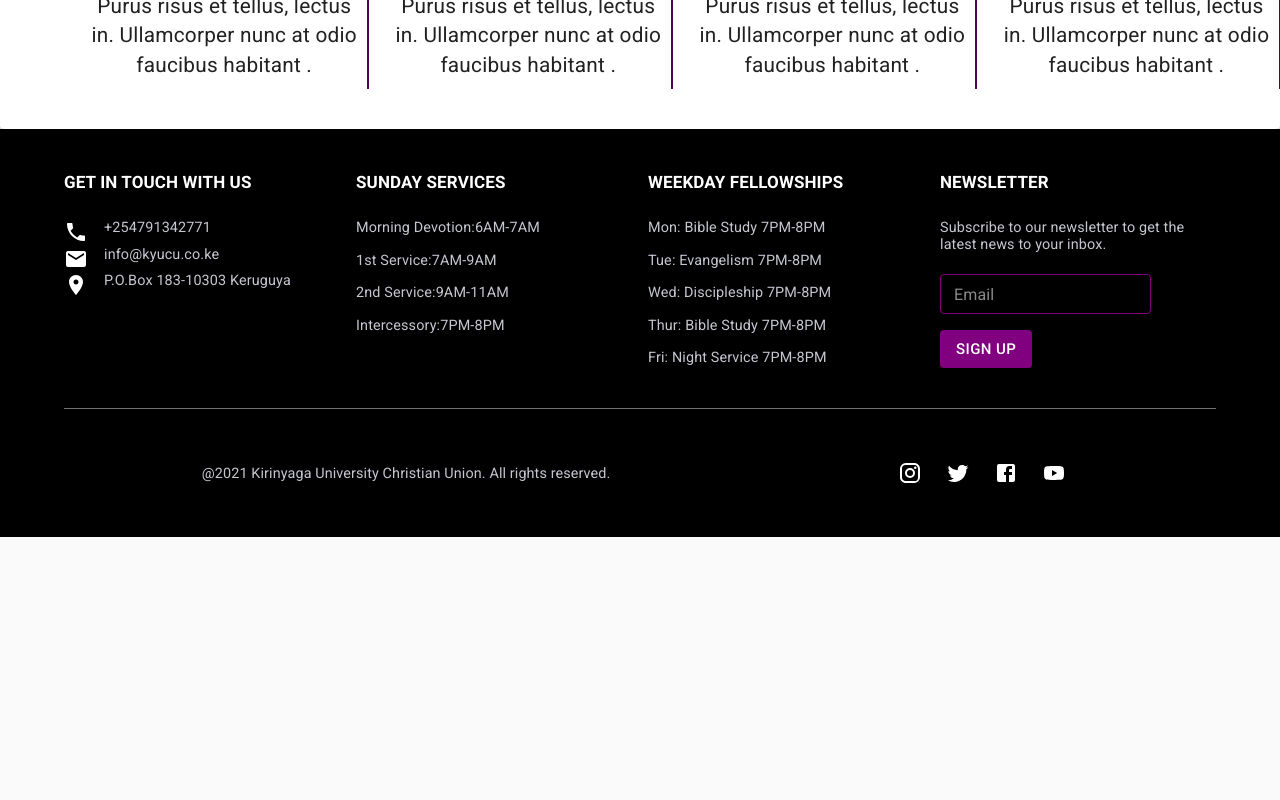
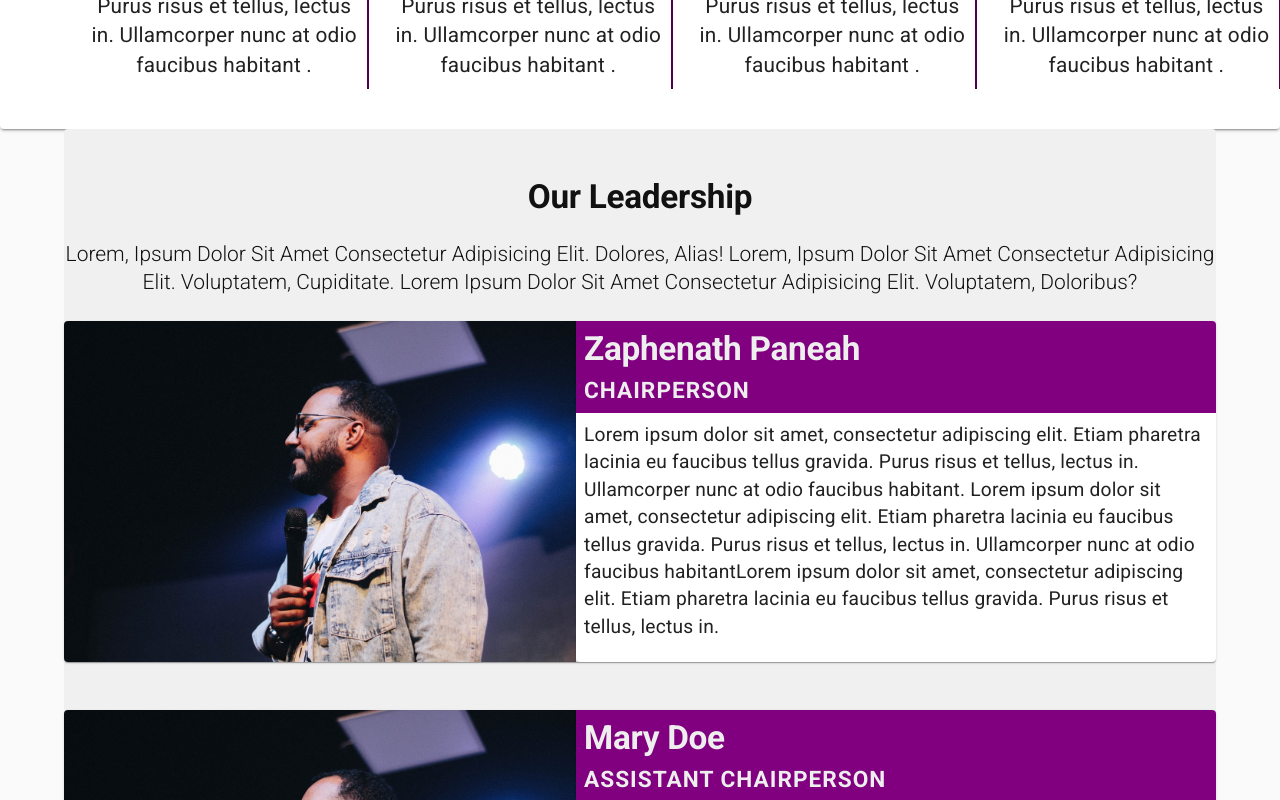
Before and after one commit to KyU-Christian-Union/kyucuwebapp, a React (Create React App) app: page /aboutfaq in a window 1280 px wide. Shown: the part 960-1760 px from the top of the page. Before the commit the page ends 1497 px from the top, so only its background shows below. Built offline with nearby package versions, Linux system fonts and the light colour scheme.

Commit message:
finished up the leadership part of the about us page

```diff
--- /dev/null
+++ b/src/components/AboutUs/AboutLeadership/AboutLeader.jsx
@@ -0,0 +1,71 @@
+import React from 'react';
+import makeStyles from '@mui/styles/makeStyles';
+import { Paper, Typography, Card } from '@mui/material';
+
+const useStyles = makeStyles(theme => ({
+  root: {
+    display: 'flex',
+    maxWidth: '90vw',
+    minWidth: '90vw',
+    width: '90vw',
+    margin: '1rem auto',
+    marginBottom: '3rem'
+  },
+  leader__image__container: {
+    maxWidth: '40vw',
+    minWidth: '40vw',
+    width: '40vw',
+    minHeight: '10rem'
+  },
+  leader__image: {
+    width: '100%',
+    height: '100%',
+    display: 'block',
+    objectFit: 'cover'
+  },
+  leader__header: {
+    backgroundColor: theme.palette.primary.main,
+    padding: '.5rem'
+  },
+  '@media screen and (max-width: 750px)': {
+    root: {
+      display: 'flex',
+      flexDirection: 'column'
+    },
+    leader__image__container: {
+      width: '100vw',
+      minHeight: '100%',
+      marginBottom: '.5rem'
+    },
+    leader__image: {
+      width: '100%',
+      height: '100%',
+      display: 'block',
+      objectFit: 'cover'
+    }
+  }
+}));
+const AboutLeader = ({ leaderName, leaderPosition, leaderMessage, leaderAvartar }) => {
+  const classes = useStyles();
+  return (
+    <Card className={classes.root}>
+      <Paper className={classes.leader__image__container}>
+        <img src={leaderAvartar} className={classes.leader__image} alt={`${leaderName} phooto`} />
+      </Paper>
+      <Paper>
+        <div className={classes.leader__header}>
+          <Typography variant="h2" style={{ textTransform: 'capitalize', color: '#eee', marginBottom: '.5rem' }}>
+            {leaderName}
+          </Typography>
+          <Typography variant="h4" style={{ textTransform: 'uppercase', color: '#eee', letterSpacing: '1px' }}>
+            {leaderPosition}
+          </Typography>
+        </div>
+        <Typography variant="body2" style={{ fontSize: '1.2rem', padding: '.5rem' }}>
+          {leaderMessage}
+        </Typography>
+      </Paper>
+    </Card>
+  );
+};
+export default AboutLeader;
--- /dev/null
+++ b/src/components/AboutUs/AboutLeadership/AboutLeadership.jsx
@@ -0,0 +1,34 @@
+// this component is not reusable but am putting it in it's own file because of scalability
+
+import React from 'react';
+import { Paper } from '@mui/material';
+import AboutLeader from './AboutLeader';
+import zaph from '../../../assets/images/sermon_image.jpg';
+
+const AboutLeadership = () => {
+  return (
+    <Paper className="about__leadership" elevation={0} style={{ backgroundColor: '#f0f0f0' }}>
+      <AboutLeader
+        leaderAvartar={zaph}
+        leaderName="zaphenath paneah"
+        leaderPosition="chairperson"
+        leaderMessage="Lorem ipsum dolor sit amet, consectetur adipiscing elit. Etiam pharetra lacinia eu faucibus tellus gravida.
+        Purus risus et tellus, lectus in. Ullamcorper nunc at odio faucibus habitant.
+        Lorem ipsum dolor sit amet, consectetur adipiscing elit. Etiam pharetra lacinia eu faucibus tellus gravida.
+        Purus risus et tellus, lectus in. Ullamcorper nunc at odio faucibus habitantLorem ipsum dolor sit amet, consectetur adipiscing elit. Etiam pharetra lacinia eu faucibus tellus gravida.
+        Purus risus et tellus, lectus in. "
+      />
+      <AboutLeader
+        leaderAvartar={zaph}
+        leaderName="Mary Doe"
+        leaderPosition="assistant chairperson"
+        leaderMessage="Lorem ipsum dolor sit amet, consectetur adipiscing elit. Etiam pharetra lacinia eu faucibus tellus gravida.
+        Purus risus et tellus, lectus in. Ullamcorper nunc at odio faucibus habitant.
+        Lorem ipsum dolor sit amet, consectetur adipiscing elit. Etiam pharetra lacinia eu faucibus tellus gravida.
+        Purus risus et tellus, lectus in. Ullamcorper nunc at odio faucibus habitantLorem ipsum dolor sit amet, consectetur adipiscing elit. Etiam pharetra lacinia eu faucibus tellus gravida.
+        Purus risus et tellus, lectus in. "
+      />
+    </Paper>
+  );
+};
+export default AboutLeadership;
--- a/src/components/AboutUs/AboutObjectives/Objective.jsx
+++ b/src/components/AboutUs/AboutObjectives/Objective.jsx
@@ -21,7 +21,7 @@ const useStyles = makeStyles(theme => ({
 const Objective = ({ objectiveTitle, objectiveDescription }) => {
   const classes = useStyles();
   return (
-    <Grid item xs={12} sm={6} md={6} lg={2}>
+    <Grid item xs={12} sm={6} md={6} lg={2} elevation={0}>
       <Paper sx={12} elevation={0} className={classes.root}>
         <Typography variant="h3" style={{ marginBottom: '2rem', textTransform: 'capitalize' }}>
           {objectiveTitle}
--- a/src/components/AboutUs/AboutObjectives/Objectives.jsx
+++ b/src/components/AboutUs/AboutObjectives/Objectives.jsx
@@ -20,7 +20,7 @@ const useStyles = makeStyles({
 const Objectives = () => {
   const classes = useStyles();
   return (
-    <Grid container gap={5} className={classes.root}>
+    <Grid container gap={5} className={classes.root} elevation={0}>
       <Objective
         objectiveTitle="Discipleship"
         objectiveDescription="Lorem ipsum dolor sit amet, consectetur adipiscing elit. Etiam pharetra lacinia eu faucibus tellus gravida.
--- a/src/pages/AboutUsFaq/AboutUsPage.jsx
+++ b/src/pages/AboutUsFaq/AboutUsPage.jsx
@@ -4,6 +4,7 @@ import { Typography, Container, Paper } from '@mui/material';
 import PublicAppBar from '../../components/AppBars.jsx/PublicAppBar';
 import AboutStatement from '../../components/AboutUs/AboutStatements';
 import Objectives from '../../components/AboutUs/AboutObjectives/Objectives';
+import AboutLeadership from '../../components/AboutUs/AboutLeadership/AboutLeadership';
 import Footer from '../../components/Footer/Footer';
 import bgImg from '../../assets/images/post_image.jpg';
 
@@ -51,6 +52,22 @@ const AboutUsPage = () => {
         </Typography>
         <Objectives />
       </Paper>
+      {/* the leadership part */}
+      <Paper elevation={0} style={{ backgroundColor: '#f0f0f0', paddingTop: '3rem', width: '90vw', margin: 'auto' }}>
+        <Typography align="center" variant="h2" style={{ color: '#111', textTransform: 'capitalize' }}>
+          our leadership
+        </Typography>
+        <Typography
+          align="center"
+          variant="h5"
+          style={{ color: '#111', textTransform: 'capitalize', margin: '1.5rem 0', fontWeight: '300' }}
+        >
+          Lorem, ipsum dolor sit amet consectetur adipisicing elit. Dolores, alias! Lorem, ipsum dolor sit amet
+          consectetur adipisicing elit. Voluptatem, cupiditate. Lorem ipsum dolor sit amet consectetur adipisicing elit.
+          Voluptatem, doloribus?
+        </Typography>
+        <AboutLeadership />
+      </Paper>
       <Footer />
     </>
   );
```
